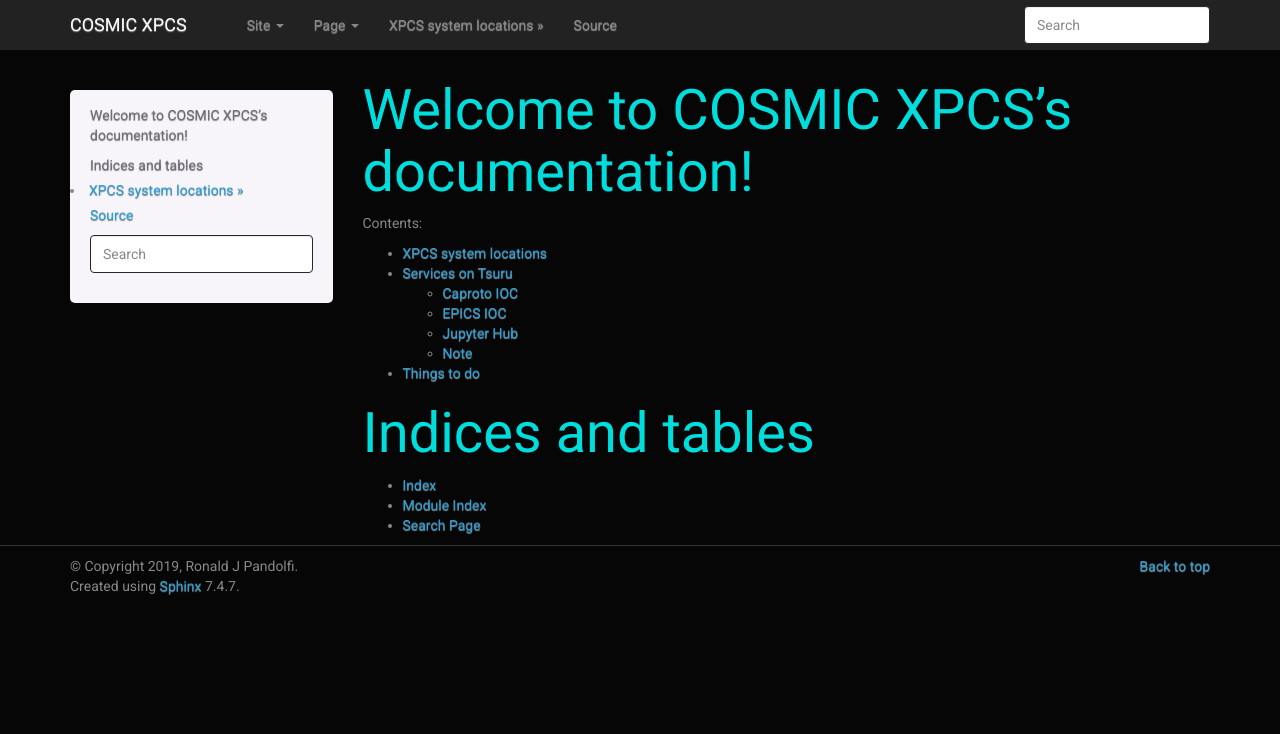
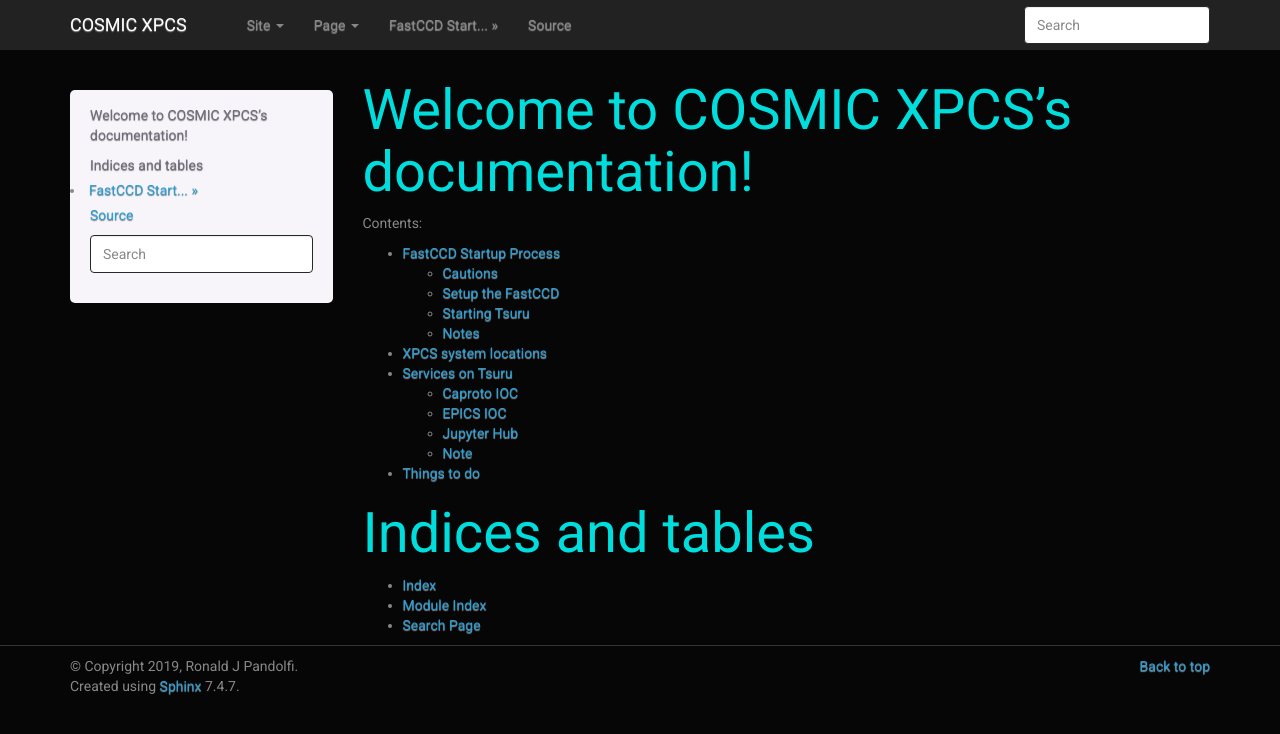
Before and after one commit to lbl-camera/COSMIC-XPCS, a Sphinx documentation site: the page built from docs/index.rst, in a window 1280 px wide. Shown: the top 734 px of the page. Built offline with Sphinx 7.4.7, drawn with Linux system fonts in a browser that asks for light colours; some of the changed lines change nothing that is shown.

Commit message:
Add notes for fccd startup

```diff
--- a/docs/index.rst
+++ b/docs/index.rst
@@ -10,6 +10,7 @@
    :maxdepth: 2
    :caption: Contents:
 
+   startup
    locations
    services
    todo
--- /dev/null
+++ b/docs/startup.rst
@@ -0,0 +1,58 @@
+FastCCD Startup Process
+=======================
+
+Cautions
+--------
+
+Before running the FastCCD, check the state of the power supplies and cooling. The FCRIC and timing configuration can be modified live, however bias values should not be modified without turning off camera bias and clocks; otherwise damage to the sensors may result.
+
+
+Setup the FastCCD
+-----------------
+
+The FastCCD can be initialized and checked from fastcameraATCA1.dhcp.lbl.gov when coming online.
+
+- Connect to fastcameraATCA1.dhcp.lbl.gov via SSH and start the VNC server using the following commands
+
+        vncserver -list
+            shows last vnc process; the process shown may actually have ended, but you can restart it with below commands
+
+        vncserver -kill :11
+            kills the vnc server on window 11
+
+        vncserver :11 -geometry 2400x1400
+            starts a vnc server on window 11 with a screen size of 2400x1400
+
+
+- Start the VNC client and connect to fastcameraATCA1.dhcp.lbl.gov
+- Run the auto-start script
+
+    ~/CameraControl/python/fccd_auto_start.py
+        Sets up the FCCD. When running this script the Camera Interface Node led panel's bottom-right light will cycle in order red>yellow>green as it configures the device.
+
+- Check the fiber optics status
+
+    ~/CameraControl/python/get_FOPS_Status.py
+        This script prints the monitor values of the fiber optics hardware. It should show approx. 4.49 V and 2.71 A.
+- Launch the FCCD gui
+
+    ~/CameraControl/fccd_gui/CINController.py
+        Launches the main
+- Click [Connect]
+- Under [Expose], select Exposure Mode -> Continuous
+
+    When all modules are masked in the fcric, the standard test pattern is sent. The fiber optic test pattern can also be sent; this is toggled with:
+        - FOtestpatter_on.py
+        - FOtestpattern_off.py
+
+Starting Tsuru
+--------------
+
+Tsuru is fully configured to start automatically. The FCCD must be closed for Tsuru to receive data.
+
+Notes
+-----
+
+- Configure Tsuru networking
+    - 2: ens420 = 10G -> 10.0.6.42
+    - 4: enp179sf0 = Base -> 192.168.1.42
```
